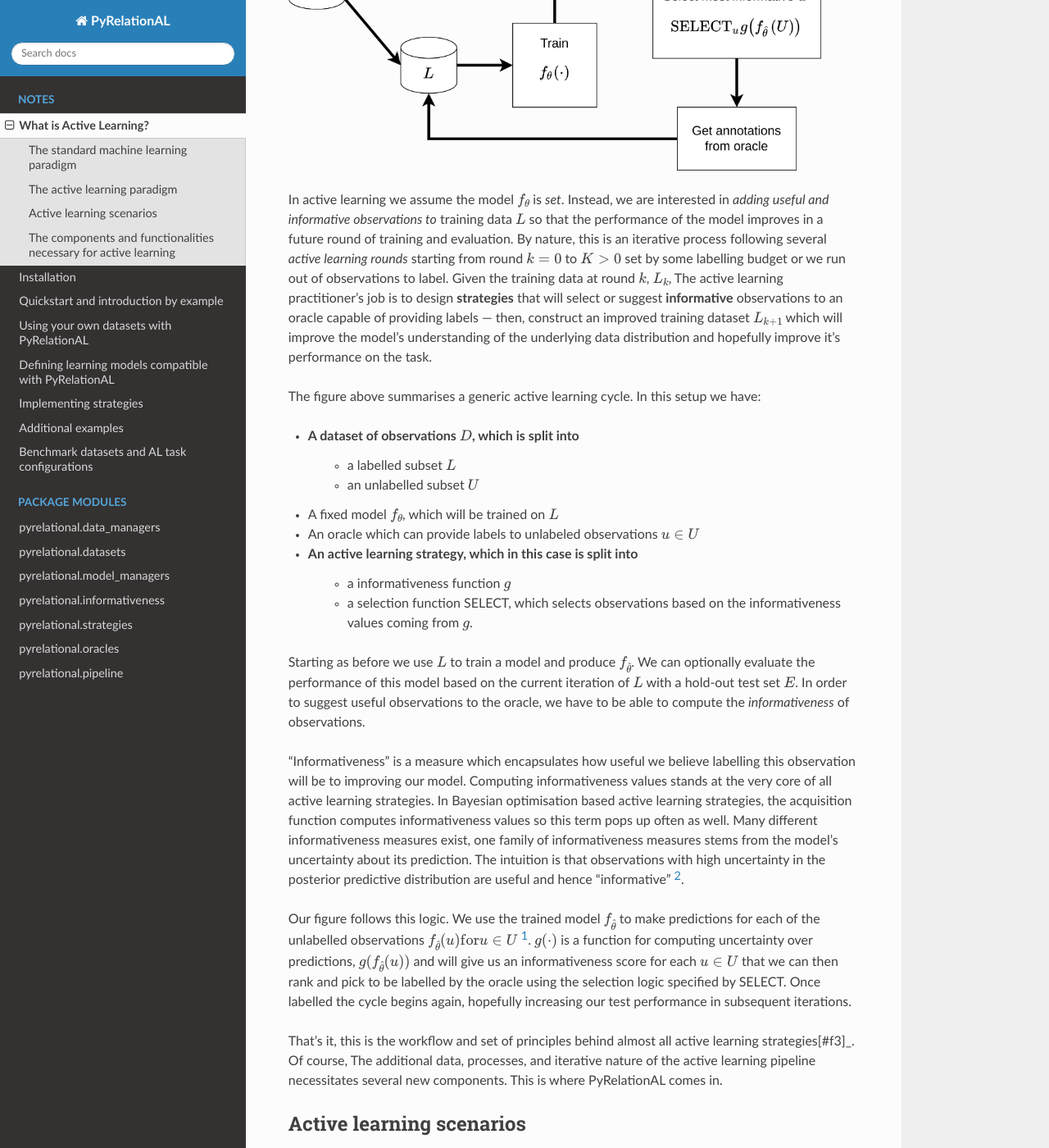
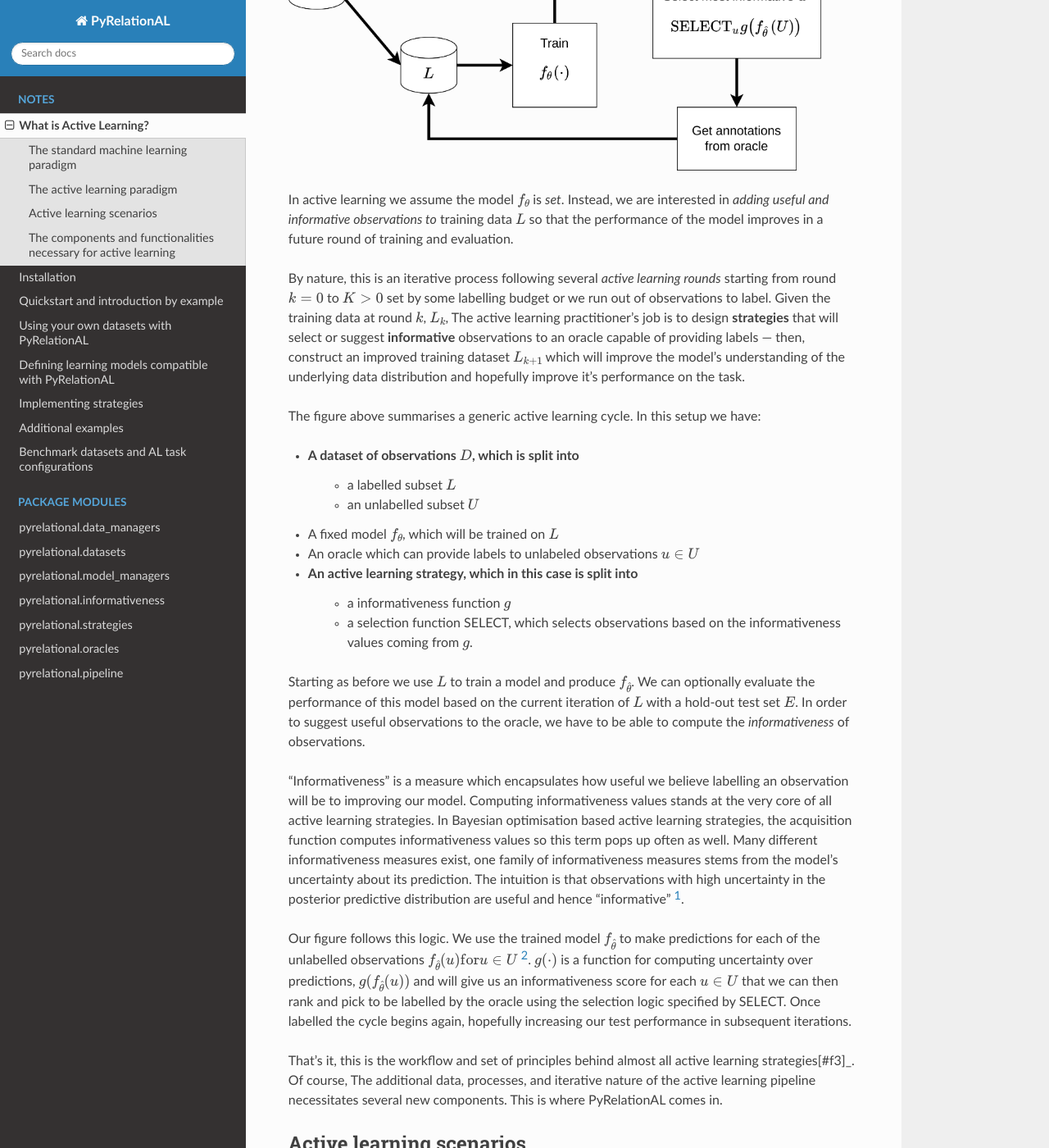
Before and after one commit to RelationRx/pyrelational, a Sphinx documentation site: the page built from docs/source/notes/activelearning.rst, in a window 1280 px wide and 1400 px high, scrolled down 1615 px. Shown: the whole window at 82% size. Built offline with Sphinx 7.4.7 and the Read the Docs theme 2.0.0, drawn with Linux system fonts in a browser that asks for light colours; pages that are not in the unit, such as notebooks, are missing from menus; some of the changed text lies outside the part shown.

Commit message:
Update on what is active learning documentation, to help lead into other notes

```diff
--- a/docs/source/notes/activelearning.rst
+++ b/docs/source/notes/activelearning.rst
@@ -2,6 +2,7 @@
 
 What is Active Learning?
 ========================
+
 Machine learning models, particularly those based on deep learning, play an increasing role in scientific research and
 the broader society due to their strong performances and ability to generalise across tasks and domains. However, the
 success of recent machine learning models has largely been dictated by large annotated datasets and well designed inductive biases.
@@ -54,7 +55,9 @@
 
 In active learning we assume the model :math:`f_{\theta}` is *set*. Instead, we are interested in *adding useful and
 informative observations to* training data :math:`L` so that the performance of the model improves in a future round
-of training and evaluation. By nature, this is an iterative process following several *active learning rounds*
+of training and evaluation.
+
+By nature, this is an iterative process following several *active learning rounds*
 starting from round :math:`k=0` to :math:`K>0` set by some labelling budget or we run out of observations to label.
 Given the training data at round :math:`k`, :math:`L_k`, The active learning practitioner's job is to design **strategies**
 that will select or suggest **informative** observations to an oracle capable of providing labels --- then, construct an improved
@@ -76,15 +79,15 @@
 performance of this model based on the current iteration of :math:`L` with a hold-out test set :math:`E`. In order to suggest
 useful observations to the oracle, we have to be able to compute the *informativeness* of observations.
 
-"Informativeness" is a measure which encapsulates how useful we believe labelling this observation will be to improving our model.
+"Informativeness" is a measure which encapsulates how useful we believe labelling an observation will be to improving our model.
 Computing informativeness values stands at the very core of all active learning strategies. In Bayesian optimisation based active
 learning strategies, the acquisition function computes informativeness values so this term pops up often as well.
 Many different informativeness measures exist, one family of informativeness measures stems from the model's uncertainty about
 its prediction. The intuition is that observations with high uncertainty in the posterior predictive distribution are
-useful and hence "informative" [#f2]_.
+useful and hence "informative" [#f1]_.
 
 Our figure follows this logic. We use the trained model :math:`f_{\hat{\theta}}` to make predictions for each of the
-unlabelled observations :math:`f_{\hat{\theta}}(u) \textrm{for} u \in U` [#f1]_. :math:`g(\cdot)` is a function for computing
+unlabelled observations :math:`f_{\hat{\theta}}(u) \textrm{for} u \in U` [#f2]_. :math:`g(\cdot)` is a function for computing
 uncertainty over predictions, :math:`g(f_{\hat{\theta}}(u))` and will give us an informativeness score for each :math:`u \in U`
 that we can then rank and pick to be labelled by the oracle using the selection logic specified by SELECT.
 Once labelled the cycle begins again, hopefully increasing our test performance in subsequent iterations.
@@ -143,6 +146,6 @@
 
 .. rubric:: Footnotes
 
-.. [#f1] For diversity sampling or model agnostic based strategies this step is not necessary. For example, imagine a strategy where we randomly pick observations for labelling; there's no need to use the model.
-.. [#f2] There are many uncertainty measures differing between models for classification and regression, many of them included in **PyRelationAL**!
+.. [#f1] There are many uncertainty measures differing between models for classification and regression, many of them included in **PyRelationAL**!
+.. [#f2] For diversity sampling or model agnostic based strategies this step is not necessary. For example, imagine a strategy where we randomly pick observations for labelling; there's no need to use the model.
 .. [#f3] In essence, active learning is a non-differentiable optimisation problem. We are interested in obtaining observations containing high information about the data distribution. It is often compared to Bayesian optimisation, which is often used to explore the space of model hyper-parameters to find the best model for the task at hand. Of course, Bayesian optimisation would be a valid strategy for active learning if we fix the model and optimise over observations to select instead of hyper-parameters. For more on the differences between active learning and bayesian optimisation, you can look at this article by Agnihotri and Batra (distill.pub/2020/bayesian-optimization/).
```
Also changed, not shown: docs/source/notes/using_the_model_api.rst (+9 -2 lines).
